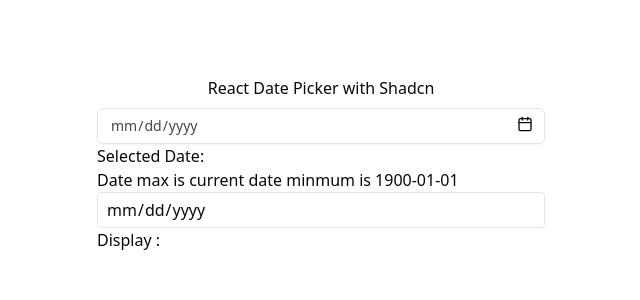
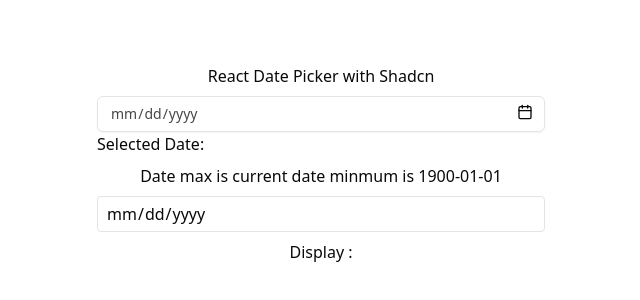
Before and after one commit to chkaran15/react-date-picker, a React (Vite) app: page / in a window 1280 px wide. Shown: the part 236-536 px from the top of the page, without its empty margins (319-959 px from the left). Built offline with nearby package versions, Linux system fonts and the light colour scheme.

Commit message:
chore(feat): commit message check

```diff
--- a/package.json
+++ b/package.json
@@ -11,9 +11,8 @@
 	"scripts": {
 		"dev": "vite",
 		"build": "tsc -b && vite build",
-		"lint": "eslint . --max-warnings 0",
-		"lint:fix": "eslint . --fix",
-		"format": "prettier . --write",
+		"lint": "eslint --fix",
+		"format": "prettier --write",
 		"preview": "vite preview",
 		"prepare": "husky"
 	},
--- a/src/App.tsx
+++ b/src/App.tsx
@@ -1,13 +1,27 @@
-import { Suspense } from 'react';
+import { Suspense, useState } from 'react';
 import InputDatePicker from './components/common/react-date';
 
 function App() {
+	const [date1, setDate1] = useState<Date>();
 	return (
 		<div className="w-full flex justify-center items-center flex-col gap-2 h-screen">
 			<h1>React Date Picker with Shadcn</h1>
 			<Suspense fallback={<div>Loading...</div>}>
 				<InputDatePicker />
 			</Suspense>
+			Date max is current date minmum is 1900-01-01
+			<input
+				className="border h-9 rounded pl-2 w-full max-w-md"
+				type="date"
+				min="1900-01-01"
+				value={date1?.toISOString().split('T')[0]}
+				onChange={(e) => {
+					e.preventDefault();
+					setDate1(new Date(e.target.value));
+				}}
+				max={new Date().toISOString().split('T')[0]}
+			/>
+			Display : {date1?.toString()}
 		</div>
 	);
 }
--- a/src/components/common/react-date/index.tsx
+++ b/src/components/common/react-date/index.tsx
@@ -1,9 +1,8 @@
-import { DateTimePicker } from "@/components/custom-ui/date-picker/react-date-picker";
-import { useState } from "react";
+import { DateTimePicker } from '@/components/custom-ui/date-picker/react-date-picker';
+import { useState } from 'react';
 
 const InputDatePicker = () => {
 	const [date, setDate] = useState<Date>();
-  const [date1, setDate1] = useState<Date>();
 	return (
 		<div className="w-full md:max-w-md">
 			<DateTimePicker
@@ -13,19 +12,6 @@
 				hourCycle={24}
 			/>
 			<p>Selected Date:{date?.toString()}</p>
-      Date max is current date minmum is 1900-01-01
-      <input
-        className="border h-9 rounded pl-2 w-full max-w-md"
-        type="date"
-        min="1900-01-01"
-        value={date1?.toISOString().split("T")[0]}
-        onChange={(e) => {
-          e.preventDefault();
-          setDate1(new Date(e.target.value));
-        }}
-        max={new Date().toISOString().split("T")[0]}
-      />
-      Display : {date1?.toString()}
 		</div>
 	);
 };
```
Lines whose indentation alone changed are shown as unchanged.
